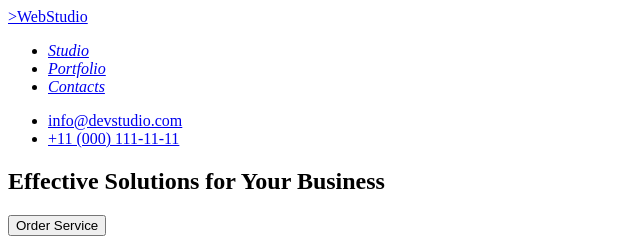
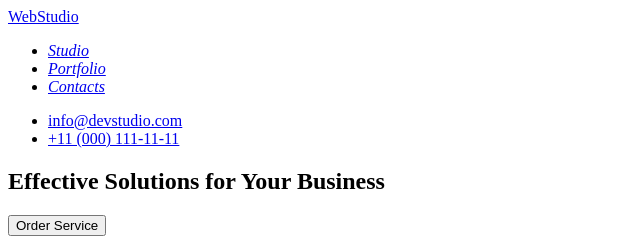
Before and after one commit to VuToV-Mykola/goit-markup-hw-01, a plain HTML site: page index.html in a window 1280 px wide. Shown: the top 240 px of the page, 0-640 px from the left. Drawn offline with Linux system fonts and the light colour scheme.

Commit message:
bug fix 3

```diff
--- a/index.html
+++ b/index.html
@@ -23,7 +23,7 @@
         <!-- !!!Logo!!! -->
         <a class="logo" href="./index.html" target="_self" rel="noopener">
           <!-- Українською: Гіперпосилання / English: Hyperlink -->
-          >WebStudio
+          WebStudio
         </a>
         <address class="address">
           <!-- Українською: Контактна інформація / English: Contact Information -->
```
Also changed, not shown: 1 other file.
